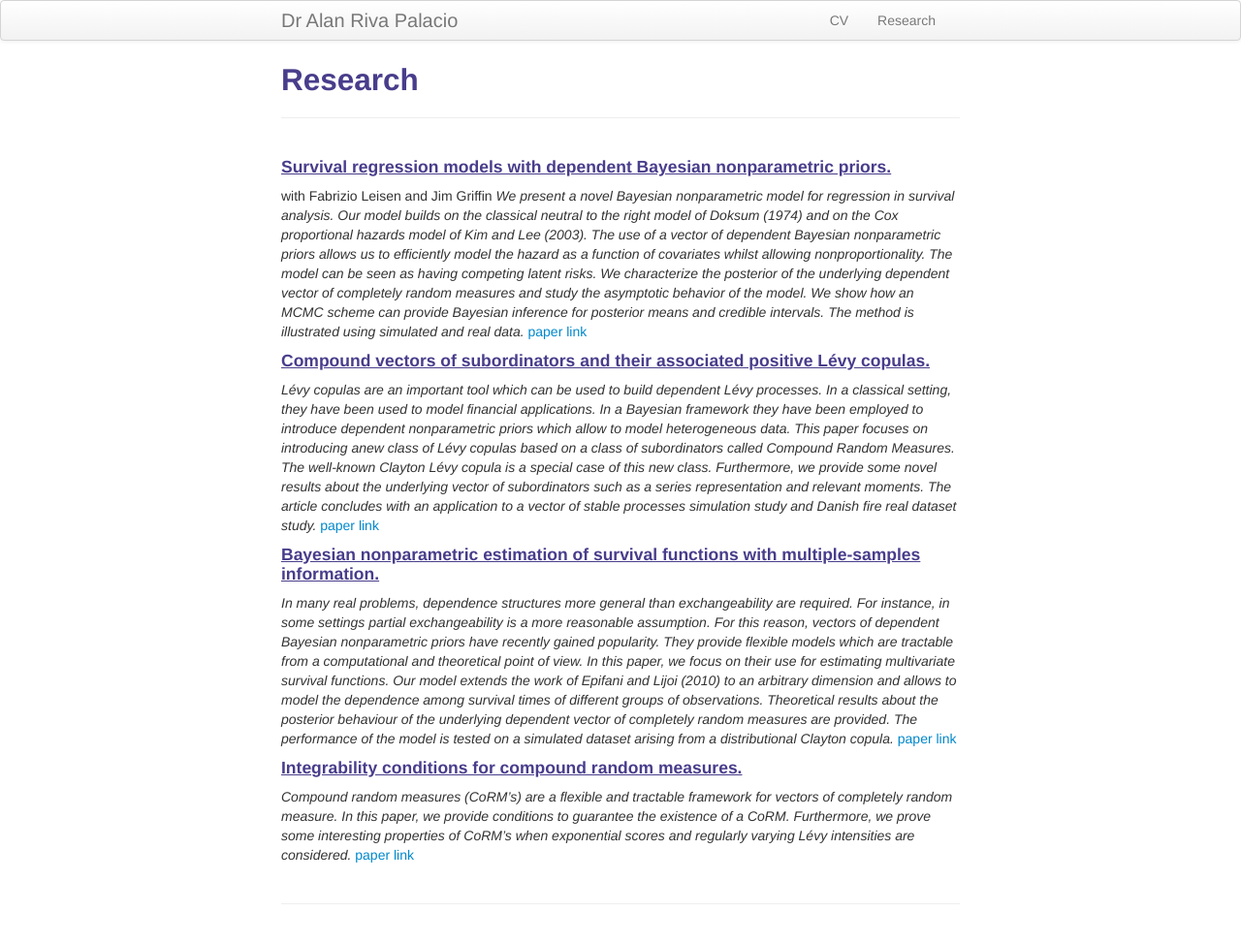
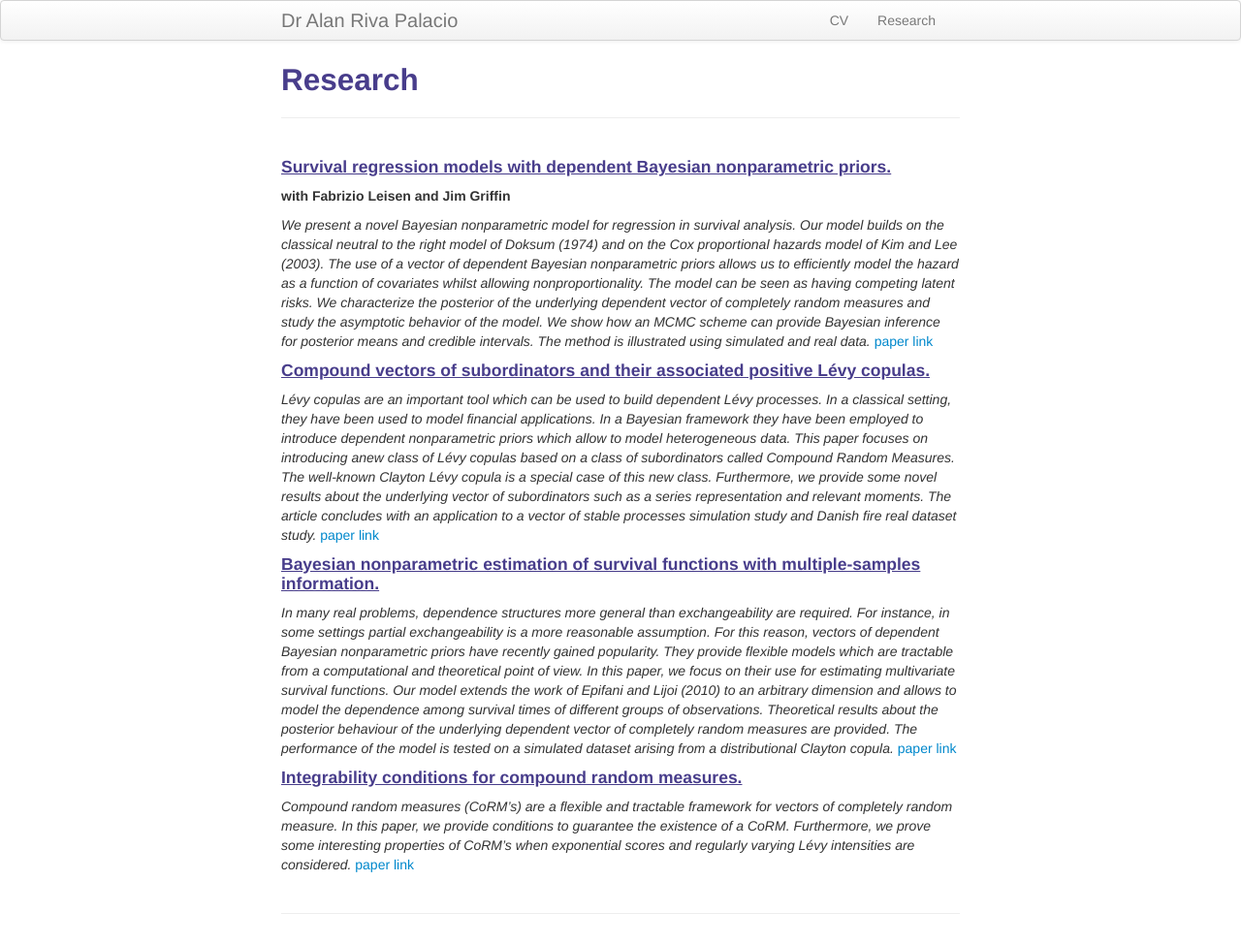
Before and after one commit to alan7riva/alan7riva.github.io, a Jekyll site: the page built from pages/research.md, in a window 1280 px wide. Shown: the whole page at 97% size. Built offline with Jekyll 4.4.1, drawn with Linux system fonts in a browser that asks for light colours.

```diff
--- a/pages/research.md
+++ b/pages/research.md
@@ -5,7 +5,7 @@ description: Ongoing and past research
 ---
 
 #### <u>Survival regression models with dependent Bayesian nonparametric priors.</u>
-with Fabrizio Leisen and Jim Griffin
+##### with Fabrizio Leisen and Jim Griffin
 *We present a novel Bayesian nonparametric model for regression in survival analysis. Our model builds on the classical neutral to the right model of Doksum (1974) and on the Cox proportional hazards model of Kim and Lee (2003). The use of a vector of dependent Bayesian nonparametric priors allows us to efficiently model the hazard as a function of covariates whilst allowing nonproportionality. The model can be seen as having competing latent risks. We characterize the posterior of the underlying dependent vector of completely random measures and study the asymptotic behavior of the model. We show how an MCMC scheme can provide Bayesian inference for posterior means and credible intervals. The method is illustrated using simulated and real data.*
 [paper link](https://www.tandfonline.com/doi/abs/10.1080/01621459.2020.1864381?journalCode=uasa20)
 
```
